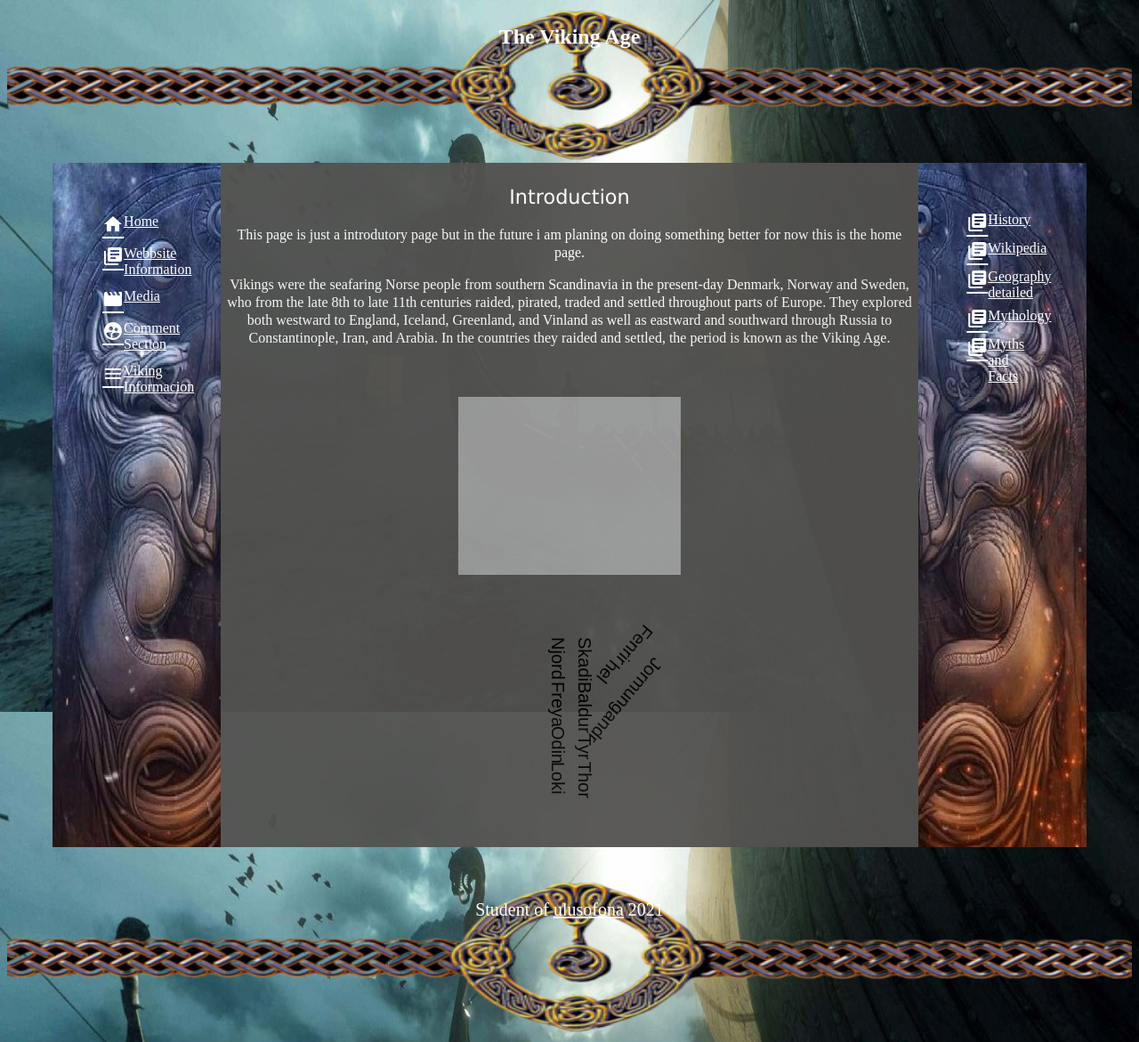
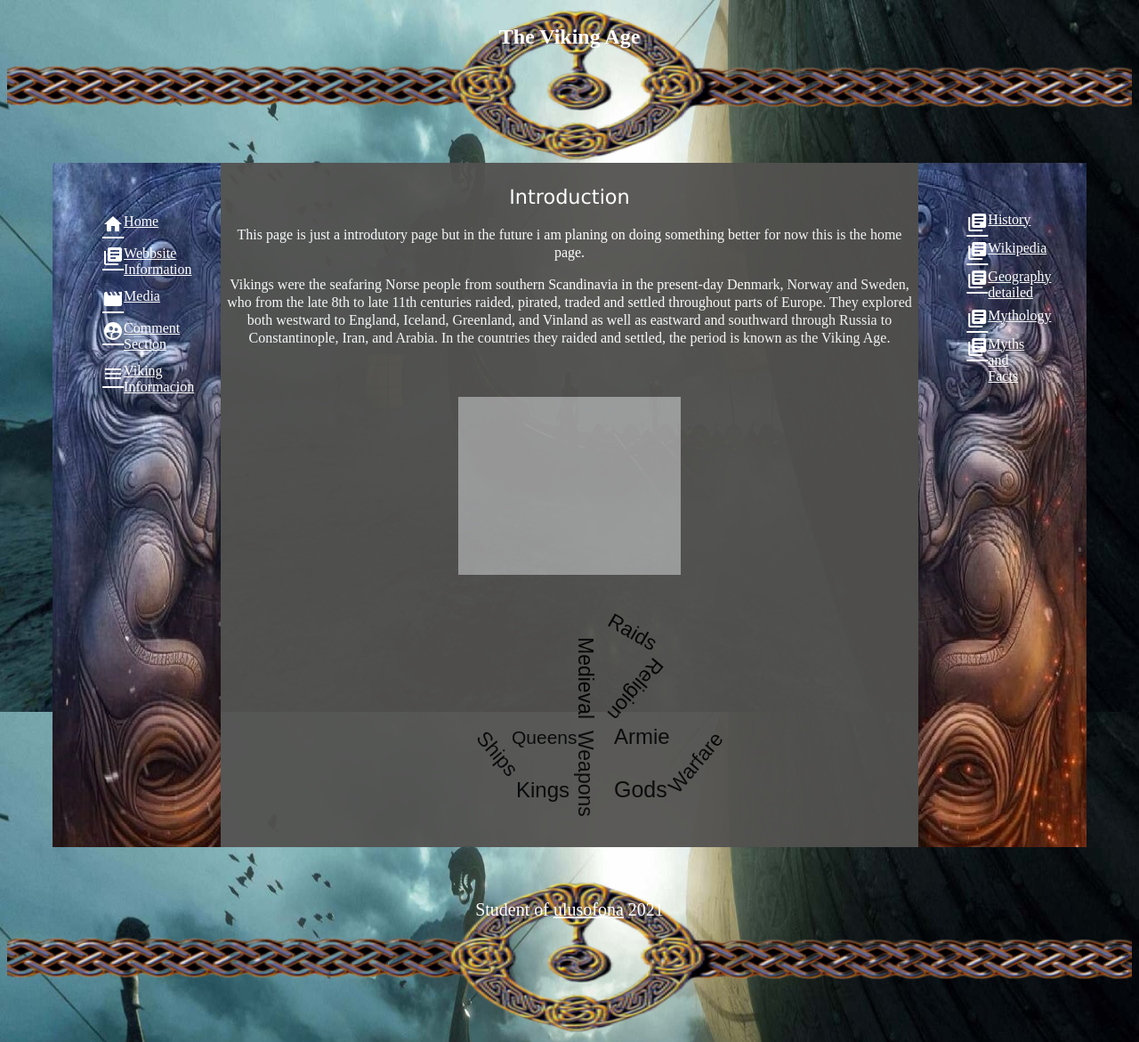
Before and after one commit to RicardoLopes-a21901328/projeto-a21901328-web, a PHP site: page / in a window 1280 px wide. Shown: the whole page at 89% size. Run offline with PHP 8.4, Linux system fonts and the light colour scheme; grey boxes are pictures that could not be loaded.

Commit message:
Submissão versao 7

```diff
--- a/projecto/projecto/estilos.css
+++ b/projecto/projecto/estilos.css
@@ -353,10 +353,10 @@ body{
         align-self: center;
     }
     .titulo{
-        size: 70%;
+        size: 90%;
     }
     .textos p{
-        size: 70%;
+        size: 90%;
     }
     .poem{
         text-align: left;
--- a/projecto/projecto/index.html
+++ b/projecto/projecto/index.html
@@ -47,27 +47,25 @@
     <iframe width="250" height="200" src="https://www.youtube.com/embed/ExvEIOWB-H0" title="YouTube video player" frameborder="0" allow="accelerometer; autoplay; clipboard-write; encrypted-media; gyroscope; picture-in-picture" allowfullscreen></iframe></center>
     <svg width = 500 height ="300">
         <g transform="translate(100,100)">
-            <text id="TextElement" x="-30" y="-20" style="font-family:Fantasy;font-size:20"; transform = rotate(130,108,29)><a href="https://mythus.fandom.com/wiki/Fenrir">Fenrir</a>
+            <text id="TextElement" x="-40" y="-20" style="font-family:Fantasy;font-size:23"; transform = rotate(30,120,400)><a href="https://www.history.com/topics/exploration/vikings-history">Raids</a>
               </text>
-              <text id="TextElement" x="-30" y="-40" style="font-family:Fantasy;font-size:20"; transform = rotate(130,100,40)><a href="https://mythus.fandom.com/wiki/J%C3%B6rmungandr">Jormungandr</a>
+              <text id="TextElement" x="-30" y="-40" style="font-family:Fantasy;font-size:23"; transform = rotate(130,100,40)><a href="https://www.lifeinnorway.net/viking-religion/">Religion</a>
               </text>
-              <text id="TextElement" x="-30" y="-20" style="font-family:Fantasy;font-size:20"; transform = rotate(130,80,40)><a href="https://mythus.fandom.com/wiki/Hel">hel</a>
+              <text id="TextElement" x="-30" y="-20" style="font-family:Fantasy;font-size:23"; transform = rotate(-50,300,-260)><a href="https://www.worldhistory.org/Viking_Warfare/">Warfare</a>
               </text>
-              <text id="TextElement" x="-10" y="-30" style="font-family:Fantasy;font-size:20"; transform = rotate(90,50,80)><a href="https://norse-mythology.org/gods-and-creatures/the-aesir-gods-and-goddesses/baldur/">Baldur</a>
+              <text id="TextElement" x="-60" y="-30" style="font-family:Fantasy;font-size:23"; transform = rotate(90,50,80)><a>Medieval</a>
               </text>
-              <text id="TextElement" x="40" y="-30" style="font-family:Fantasy;font-size:20"; transform = rotate(90,60,40)><a href="https://norse-mythology.org/gods-and-creatures/the-vanir-gods-and-goddesses/freya/">Freya</a>
+              <text id="TextElement" x="200" y="-30" style="font-family:Fantasy;font-size:23"; transform = rotate(50,0,-140)><a href="https://avaldsnes.info/en/viking/vikingskip/">Ships</a>
               </text>
-              <text id="TextElement" x="50" y="-30" style="font-family:Fantasy;font-size:20"; transform = rotate(90,50,80)><a href="https://www.britannica.com/topic/Tyr">Tyr</a>
+              <text id="TextElement" x="45" y="-30" style="font-family:Fantasy;font-size:23"; transform = rotate(90,50,80)><a href="http://en.natmus.dk/historical-knowledge/denmark/prehistoric-period-until-1050-ad/the-viking-age/weapons/#:~:text=In%20the%20Viking%20Age%20a,depended%20on%20their%20economic%20capacity.">Weapons</a>
               </text>
-              <text id="TextElement" x="90" y="-30" style="font-family:Fantasy;font-size:20"; transform = rotate(90,60,40)><a href="https://www.britannica.com/topic/Odin-Norse-deity">Odin</a>
+              <text id="TextElement" x="90" y="150" style="font-family:Fantasy;font-size:24"; transform = rotate(0,60,40)><a>Kings</a>
               </text>
-              <text id="TextElement" x="80" y="-30" style="font-family:Fantasy;font-size:20"; transform = rotate(90,50,80)><a href="https://norse-mythology.org/gods-and-creatures/the-aesir-gods-and-goddesses/thor/">Thor</a>
+              <text id="TextElement" x="200" y="150" style="font-family:Fantasy;font-size:25"; transform = rotate(0,50,80)><a href="https://englishhistory.net/vikings/viking-gods/">Gods</a>
               </text>
-              <text id="TextElement" x="130" y="-30" style="font-family:Fantasy;font-size:20"; transform = rotate(90,60,40)><a href="https://mythus.fandom.com/wiki/Loki">Loki</a>
+              <text id="TextElement" x="85" y="90" style="font-family:Fantasy;font-size:21"; transform = rotate(0,60,40)><a>Queens</a>
               </text>
-              <text id="TextElement" x="-10" y="-30" style="font-family:Fantasy;font-size:20"; transform = rotate(90,60,40)><a href="https://norse-mythology.org/gods-and-creatures/the-vanir-gods-and-goddesses/njord/">Njord</a>
-              </text>
-              <text id="TextElement" x="-60" y="-30" style="font-family:Fantasy;font-size:20"; transform = rotate(90,50,80)><a href="https://norse-mythology.org/gods-and-creatures/giants/skadi/">Skadi</a>
+              <text id="TextElement" x="200" y="90" style="font-family:Fantasy;font-size:24"; transform = rotate(0,60,40)><a>Armie</a>
               </text>
         </g>
     </svg>
```
Also changed, not shown: projecto/projecto/Information.html (+10 -10 lines).
